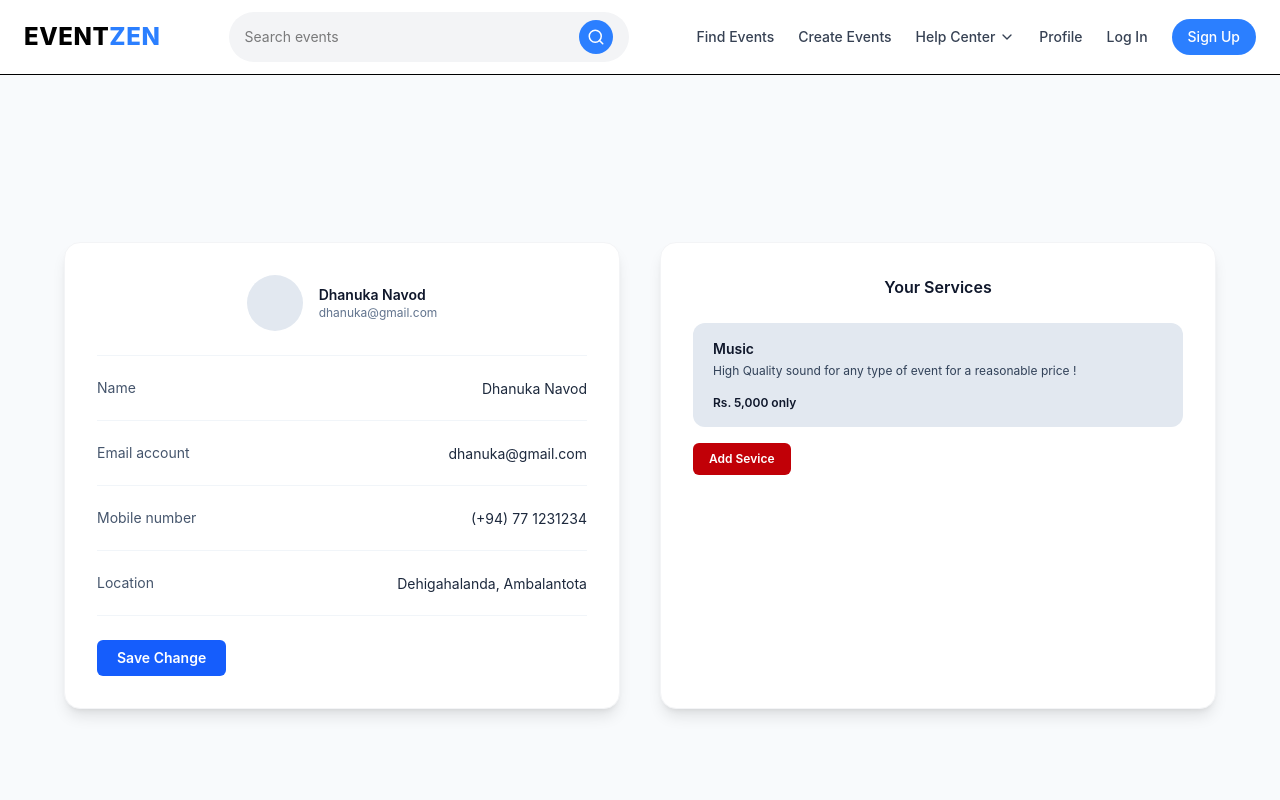
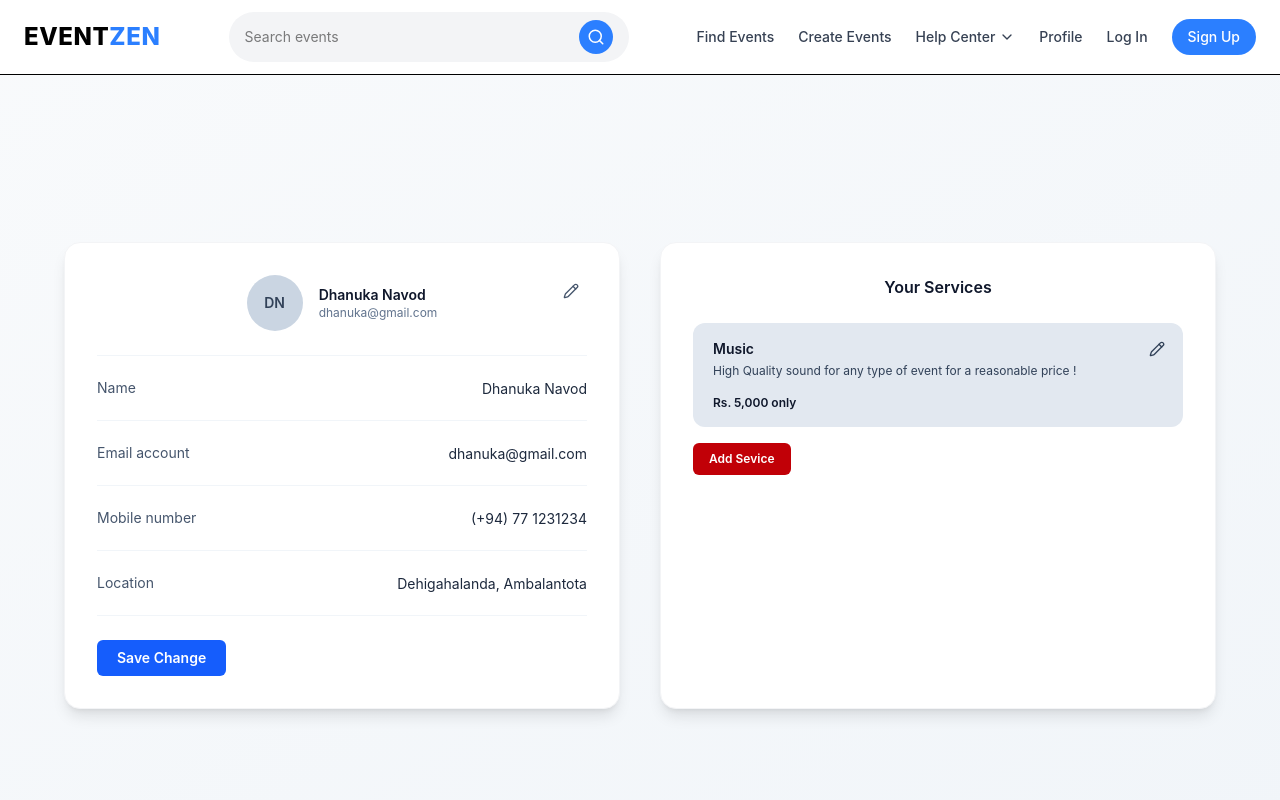
Before and after one commit to Event-Zen/eventzen-frontend, a React (Vite) app: page /vendor-profile in a window 1280 px wide. Shown: the top 800 px of the page. Built offline with nearby package versions, Linux system fonts and the light colour scheme.

Commit message:
Updated with edit functions and default user avatar for the profile

```diff
--- a/src/pages/VendorProfilePage.tsx
+++ b/src/pages/VendorProfilePage.tsx
@@ -1,4 +1,5 @@
-import React from "react";
+import React, { useMemo, useState } from "react";
+import { Pencil } from "lucide-react";
 
 type Vendor = {
   name: string;
@@ -15,12 +16,34 @@ type VendorService = {
   price: string;
 };
 
-function FieldRow({ label, value }: { label: string; value: string }) {
+function FieldRow({
+  label,
+  value,
+  isEditing,
+  onChange,
+  type = "text",
+}: {
+  label: string;
+  value: string;
+  isEditing: boolean;
+  onChange: (v: string) => void;
+  type?: React.HTMLInputTypeAttribute;
+}) {
   return (
     <div className="grid grid-cols-2 items-center gap-6 border-b border-slate-100 py-5">
       <div className="text-sm text-slate-600">{label}</div>
+
       <div className="text-right">
+        {!isEditing ? (
           <span className="text-sm text-slate-800">{value || "—"}</span>
+        ) : (
+          <input
+            type={type}
+            value={value}
+            onChange={(e) => onChange(e.target.value)}
+            className="w-full max-w-[260px] rounded-md border border-slate-300 px-3 py-2 text-sm outline-none focus:border-slate-400"
+          />
+        )}
       </div>
     </div>
   );
@@ -28,31 +51,87 @@ function FieldRow({ label, value }: { label: string; value: string }) {
 
 // This dummy data should be replace from API call
 export default function VendorProfilePage() {
-  const vendor: Vendor = {
+  const initialVendor: Vendor = useMemo(
+    () => ({
       name: "Dhanuka Navod",
       email: "dhanuka@gmail.com",
       mobile: "(+94) 77 1231234",
       location: "Dehigahalanda, Ambalantota",
       avatarUrl: "",
-  };
+    }),
+    [],
+  );
 
-  const services: VendorService[] = [
+  const [vendor, setVendor] = useState<Vendor>(initialVendor);
+  const [draft, setDraft] = useState<Vendor>(initialVendor);
+  const [isEditing, setIsEditing] = useState(false);
+
+  const [services] = useState<VendorService[]>([
     {
       id: "1",
       title: "Music",
-      description: "High Quality sound for any type of event for a reasonable price !",
+      description:
+        "High Quality sound for any type of event for a reasonable price !",
       price: "Rs. 5,000 only",
     },
-  ];
+  ]);
+
+  const startEdit = () => {
+    setDraft(vendor);
+    setIsEditing(true);
+  };
+
+  const cancelEdit = () => {
+    setDraft(vendor);
+    setIsEditing(false);
+  };
+
+  const saveEdit = () => {
+    setVendor(draft);
+    setIsEditing(false);
+  };
+
+  const onEditService = (id: string) => {
+    alert(`Edit service (demo): ${id}`);
+  };
+
+  const onAddService = () => {
+    alert("Add service (demo)");
+  };
+
+
+  // If no avatar, Showing Vender name initials
+  const getInitials = (name: string) => {
+    if (!name) return "";
+
+    const parts = name.trim().split(" ");
+    const initials = parts
+      .slice(0, 2)
+      .map((p) => p[0])
+      .join("");
+
+    return initials.toUpperCase();
+  };
 
   return (
-    <div className="min-h-screen bg-slate-50 flex items-center justify-center px-4">
+    <div className="min-h-screen bg-gradient-to-br from-slate-50 to-slate-100 flex items-center justify-center px-4">
       <div className="w-full max-w-6xl">
         <div className="mx-auto grid w-full max-w-6xl gap-10 lg:grid-cols-2">
           <div className="rounded-2xl bg-white p-8 shadow-lg border border-gray-100">
-            <div className="flex items-center justify-center pb-6">
+            <div className="relative flex items-center justify-center pb-6">
               <div className="flex items-center gap-4">
-                <div className="h-14 w-14 overflow-hidden rounded-full bg-slate-200" />
+                <div className="h-14 w-14 flex items-center justify-center rounded-full bg-slate-300 text-slate-700 font-semibold text-sm overflow-hidden">
+                  {vendor.avatarUrl ? (
+                    <img
+                      src={vendor.avatarUrl}
+                      alt="Vendor avatar"
+                      className="h-full w-full object-cover"
+                    />
+                  ) : (
+                    getInitials(vendor.name)
+                  )}
+                </div>
+
                 <div className="text-left">
                   <div className="text-sm font-semibold text-slate-900">
                     {vendor.name}
@@ -60,41 +139,108 @@ export default function VendorProfilePage() {
                   <div className="text-xs text-slate-500">{vendor.email}</div>
                 </div>
               </div>
+
+              <button
+                type="button"
+                onClick={startEdit}
+                className="absolute right-0 top-0 rounded-full p-2 text-slate-600 hover:bg-slate-100"
+                title="Edit vendor details"
+              >
+                <Pencil className="h-4 w-4" />
+              </button>
             </div>
 
             <div className="border-t border-slate-100">
-              <FieldRow label="Name" value={vendor.name} />
-              <FieldRow label="Email account" value={vendor.email} />
-              <FieldRow label="Mobile number" value={vendor.mobile} />
-              <FieldRow label="Location" value={vendor.location} />
+              <FieldRow
+                label="Name"
+                value={isEditing ? draft.name : vendor.name}
+                isEditing={isEditing}
+                onChange={(v) => setDraft((p) => ({ ...p, name: v }))}
+              />
+              <FieldRow
+                label="Email account"
+                value={isEditing ? draft.email : vendor.email}
+                isEditing={isEditing}
+                type="email"
+                onChange={(v) => setDraft((p) => ({ ...p, email: v }))}
+              />
+              <FieldRow
+                label="Mobile number"
+                value={isEditing ? draft.mobile : vendor.mobile}
+                isEditing={isEditing}
+                onChange={(v) => setDraft((p) => ({ ...p, mobile: v }))}
+              />
+              <FieldRow
+                label="Location"
+                value={isEditing ? draft.location : vendor.location}
+                isEditing={isEditing}
+                onChange={(v) => setDraft((p) => ({ ...p, location: v }))}
+              />
             </div>
 
             <div className="pt-6">
+              {!isEditing ? (
                 <button
                   type="button"
                   className="rounded-md bg-blue-600 px-5 py-2 text-sm font-semibold text-white hover:bg-blue-700"
+                  onClick={() =>
+                    alert("Saved (demo). Click edit icon to modify.")
+                  }
                 >
                   Save Change
                 </button>
+              ) : (
+                <div className="flex gap-3">
+                  <button
+                    type="button"
+                    className="rounded-md bg-blue-600 px-5 py-2 text-sm font-semibold text-white hover:bg-blue-700"
+                    onClick={saveEdit}
+                  >
+                    Save Changes
+                  </button>
+                  <button
+                    type="button"
+                    className="rounded-md border border-slate-300 bg-white px-5 py-2 text-sm font-semibold text-slate-700 hover:bg-slate-50"
+                    onClick={cancelEdit}
+                  >
+                    Cancel
+                  </button>
+                </div>
+              )}
             </div>
           </div>
+
           <div className="rounded-2xl bg-white p-8 shadow-lg border border-gray-100">
-            <h2 className="text-center font-semibold text-slate-900">Your Services</h2>
+            <h2 className="text-center font-semibold text-slate-900">
+              Your Services
+            </h2>
 
             <div className="mt-6 space-y-4">
               {services.map((s) => (
                 <div
                   key={s.id}
-                  className="rounded-xl bg-slate-200 px-5 py-4 text-slate-900"
+                  className="relative rounded-xl bg-slate-200 px-5 py-4 text-slate-900"
                 >
+                  <button
+                    type="button"
+                    onClick={() => onEditService(s.id)}
+                    className="absolute right-3 top-3 rounded-full p-1.5 text-slate-700 hover:bg-slate-300"
+                    title="Edit service"
+                  >
+                    <Pencil className="h-4 w-4" />
+                  </button>
+
                   <div className="text-sm font-semibold">{s.title}</div>
-                  <div className="mt-1 text-xs text-slate-700">{s.description}</div>
+                  <div className="mt-1 text-xs text-slate-700">
+                    {s.description}
+                  </div>
                   <div className="mt-4 text-xs font-semibold">{s.price}</div>
                 </div>
               ))}
 
               <button
                 type="button"
+                onClick={onAddService}
                 className="inline-flex rounded-md bg-red-700 px-4 py-2 text-xs font-semibold text-white hover:bg-red-800"
               >
                 Add Sevice
```
Lines whose indentation alone changed are shown as unchanged.
